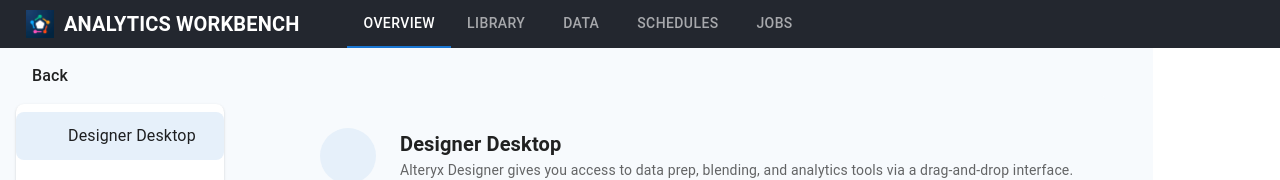
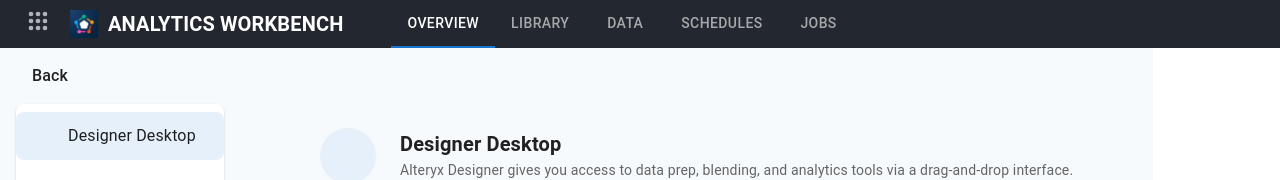
Before and after one commit to druthi-27/AIInnovation, a React (Vite) app: page / in a window 1280 px wide. Shown: the top 180 px of the page. Built offline with nearby package versions, Linux system fonts and the light colour scheme; some icons are missing.

Commit message:
Added icon in navbar

```diff
--- a/src/App.jsx
+++ b/src/App.jsx
@@ -80,6 +80,27 @@
         sx={{ bgcolor: "#23272f", boxShadow: 0, zIndex: (theme) => theme.zIndex.drawer + 1 }}
       >
         <Toolbar variant="dense">
+          <Box  sx={{
+            display: "flex",
+            alignItems: "center",
+            mr: 2,
+            gap: 2,
+            height: 48,
+          }}>
+          <span class="dots-icon">
+            <svg width="28" height="30" viewBox="0 0 24 24" fill="#B0B3B8" xmlns="http://www.w3.org/2000/svg">
+              <circle cx="6" cy="6" r="2"/>
+              <circle cx="12" cy="6" r="2"/>
+              <circle cx="18" cy="6" r="2"/>
+              <circle cx="6" cy="12" r="2"/>
+              <circle cx="12" cy="12" r="2"/>
+              <circle cx="18" cy="12" r="2"/>
+              <circle cx="6" cy="18" r="2"/>
+              <circle cx="12" cy="18" r="2"/>
+              <circle cx="18" cy="18" r="2"/>
+            </svg>
+          </span>
+          </Box>
           <Box
             sx={{
               display: "flex",
```
